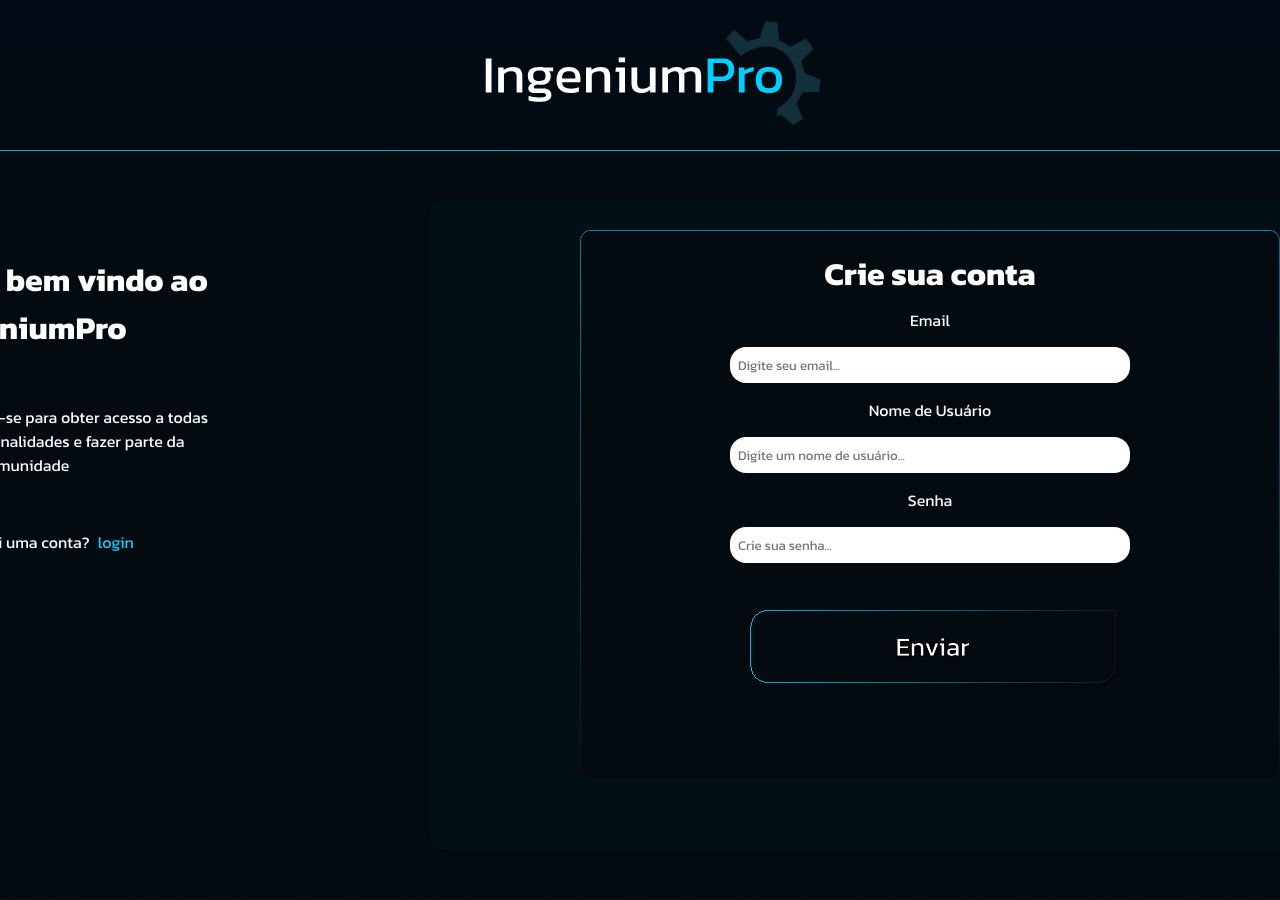
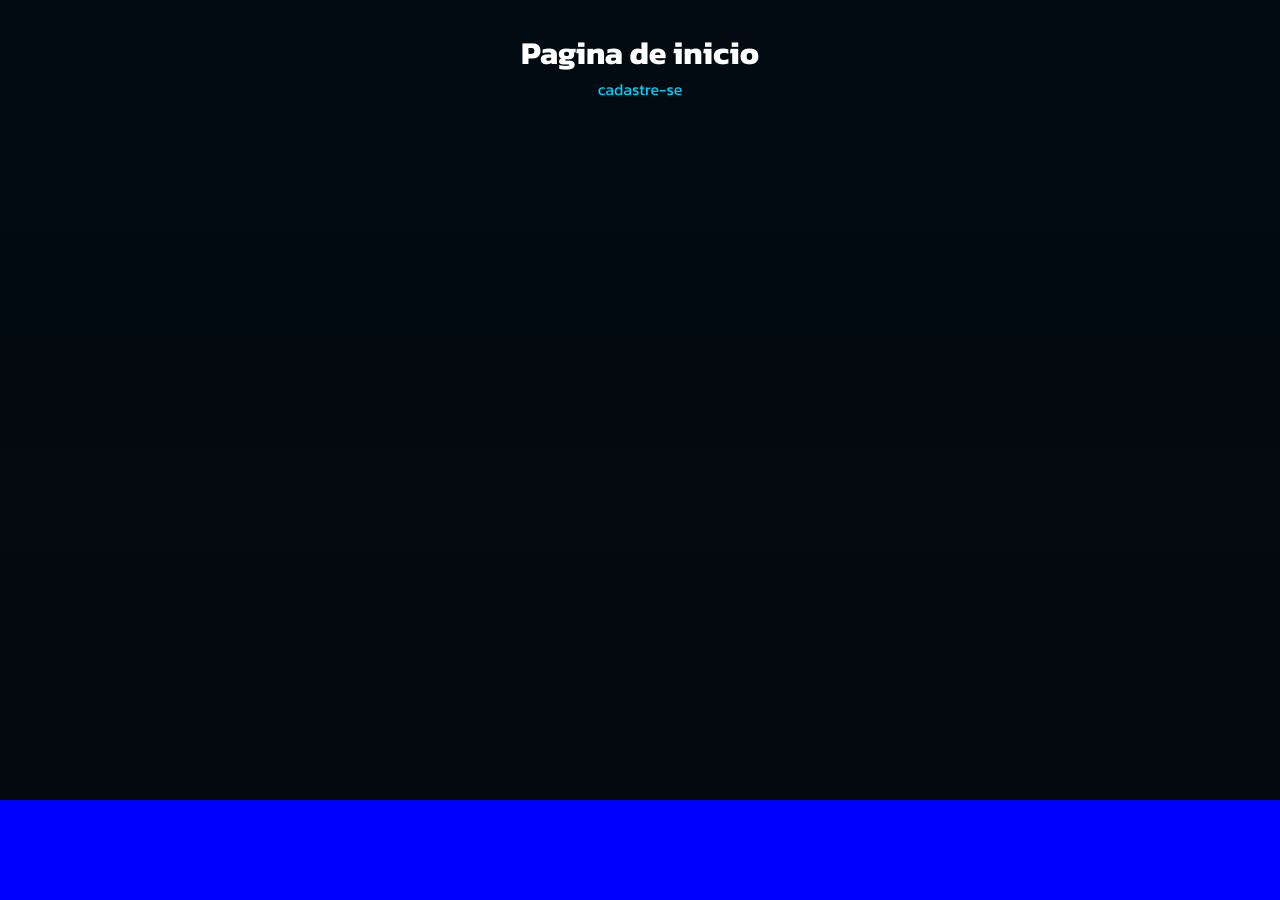
Before and after one commit to guiFGA/IngeniumPro, a React (Vite) app in the folder Front/: page /#/ in a window 1280 px wide. Shown: the top 900 px of the page. After the commit the page ends 800 px from the top, so only its background shows below. Built offline with nearby package versions, Linux system fonts and the light colour scheme; a web font is replaced by a local one.

Commit message:
configurando rotas e redirecionamento

```diff
--- a/Front/src/App.jsx
+++ b/Front/src/App.jsx
@@ -1,17 +1,28 @@
-import { HashRouter as Router, Route, Routes} from 'react-router-dom'
-import Cadastro from './pages/cadastro'
-import React from 'react'
+import { BrowserRouter as Router, Route, Routes } from 'react-router-dom';
+import Cadastro from './pages/cadastro';
+import React from 'react';
+import Login from './pages/login';
+import Home from './pages/home';
 
 function App() {
   return (
     <Router>
-        <Routes>
-          <Route path='/' element={<Cadastro/>}/>
-          //Coloque aqui todos das paginas que vcs criarem, da mesma formatação da linha 9.
+      <Routes>
 
-        </Routes>
+        {/*rota raiz*/}
+        <Route path="/" element={<Home />} />
+
+        {/*rota para o cadastro*/}
+        <Route path="/cadastro" element={<Cadastro />} />
+
+        {/*rota para o login*/}
+        <Route path="/login" element={<Login />} />
+
+        {/* Rota para páginas não encontradas */}
+        <Route path="*" element={<div>404 - Página não encontrada</div>} />
+      </Routes>
     </Router>
-  )
+  );
 }
 
-export default App
+export default App;
--- a/Front/src/pages/cadastro/index.jsx
+++ b/Front/src/pages/cadastro/index.jsx
@@ -4,8 +4,9 @@ import api from '../../services/api'
 import logo from '../../assets/logo.svg'
 import enviar from '../../assets/enviar.svg'
 
+import { useState } from 'react';
 
-import { useState } from 'react';
+//essa é a rota /cadastro
 
 function login(email, nome, senha) {
   api
@@ -13,10 +14,12 @@ function login(email, nome, senha) {
     .then(({ data }) => {
 
       alert(data);
+      window.location.href = 'http://localhost:5173/login'
     })
     .catch(err => {
       console.log(err);
     });
+
 }
 
 function Cadastro() {
@@ -49,7 +52,7 @@ function Cadastro() {
 
           <div className="login">
             <p>Já possui uma conta?</p>
-            <a href="https://www.google.com.br/?hl=pt-BR">login</a>
+            <a href="http://localhost:5173/login">login</a>
           </div>
         </div>
 
--- /dev/null
+++ b/Front/src/pages/home/index.jsx
@@ -0,0 +1,22 @@
+import './style.css'
+
+
+//essa é a pagina raiz do nosso site
+function Home(){
+
+
+
+    return(
+
+        <header>
+        <h1>Pagina de inicio</h1>
+
+        <a href="http://localhost:5173/cadastro">cadastre-se</a>
+
+        </header>
+    )
+
+
+}
+
+export default Home;
--- /dev/null
+++ b/Front/src/pages/home/style.css
@@ -0,0 +1,4 @@
+header{
+    display: flex;
+    flex-direction: column;
+}
--- /dev/null
+++ b/Front/src/pages/login/index.jsx
@@ -0,0 +1,16 @@
+import './style.css'
+
+//essa é a rota /login
+
+function Login(){
+
+
+
+
+    return(
+
+        <h1>teste</h1>
+    )
+}
+
+export default Login
--- /dev/null
+++ b/Front/src/pages/login/style.css
@@ -0,0 +1,3 @@
+body{
+    background-color: blue;
+}
```
Also changed, not shown: 2 other files (tests, documents, lock files or other folders).
